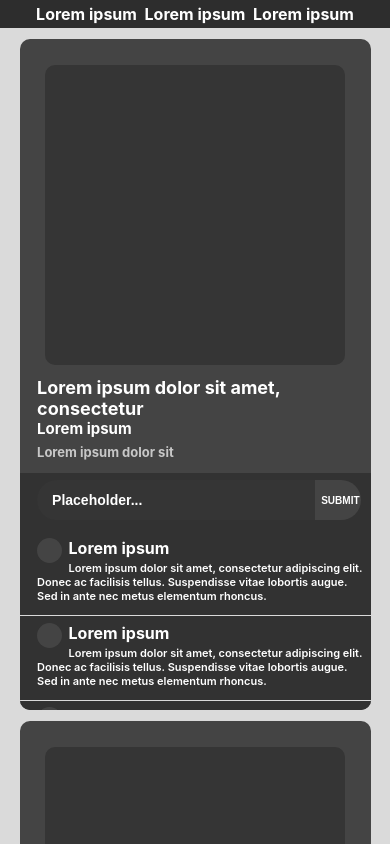
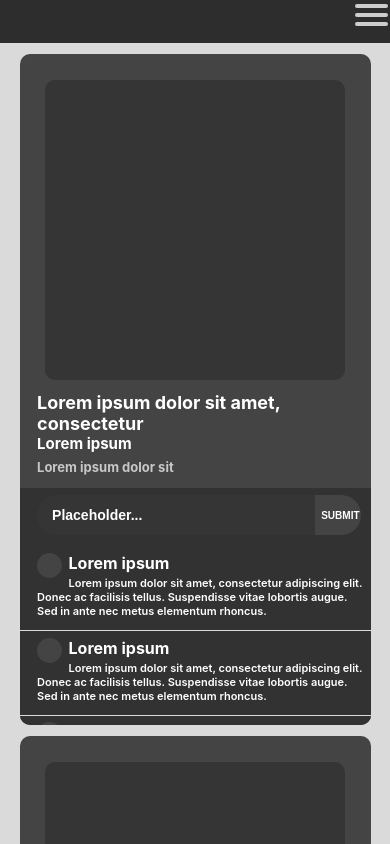
Before and after one commit to doizzie/css-task, a React (Create React App) app in the folder my-app/: page / in a window 390 px wide. Shown: the top 844 px of the page. Built offline with nearby package versions, Linux system fonts and the light colour scheme.

Commit message:
hamburger menu added, fully functional

```diff
--- a/my-app/src/App.css
+++ b/my-app/src/App.css
@@ -39,18 +39,22 @@
 
 nav {
   background-color:#2d2d2d;
-  padding:1%;
+  /* padding:1%; */
   text-align:center;
 }
 nav a{
   color:#ffffff;
-  padding:1%;
+  /* padding:1%; */
   font-weight: bold;
   text-decoration: none;
 }
 nav a:hover{
   opacity:0.5;
 }
+/* input[type=checkbox]{
+  display:none;
+} */
+
 
 .element {
   background-color:#2d2d2d;
--- /dev/null
+++ b/my-app/src/Nav.css
@@ -0,0 +1,175 @@
+@media screen and (max-width: 640px){
+    body{
+        overflow-x: hidden;
+    }
+nav {
+    position:sticky;
+    top:0;
+    left:0;
+    width:100%;
+    height: 35px;
+    /* top:0; */
+    /* left:0; */
+}
+
+#menuToggle
+{
+  display: block;
+  /* position: relative; */
+  /* position:fixed; */
+  /* top: 50px; */
+  padding:1%;
+  /* left: 50px; */
+  /* right: 5%; */
+  z-index: 1;
+  /* background-color:#232323; */
+  -webkit-user-select: none;
+  user-select: none;
+}
+
+#menuToggle a
+{
+  text-decoration: none;
+  color: #232323;
+
+  transition: color 0.3s ease;
+}
+
+#menuToggle a:hover
+{
+  /* color: tomato; */
+}
+
+
+#menuToggle input
+{
+  display: block;
+  width: 40px;
+  height: 32px;
+  position: absolute;
+  top: -7px;
+  left: -5px;
+  margin-left: 90%;
+  cursor: pointer;
+
+  opacity: 0; /* hide this */
+  z-index: 2; /* and place it over the hamburger */
+
+  -webkit-touch-callout: none;
+}
+
+/*
+ * Just a quick hamburger
+ */
+#menuToggle span
+{
+  display: block;
+  width: 33px;
+  height: 4px;
+  margin-bottom: 5px;
+  position: relative;
+  margin-left: 90%;
+  background: #cdcdcd;
+  border-radius: 3px;
+
+  z-index: 1;
+
+  transform-origin: 4px 0px;
+
+  transition: transform 0.5s cubic-bezier(0.77,0.2,0.05,1.0),
+              background 0.5s cubic-bezier(0.77,0.2,0.05,1.0),
+              opacity 0.55s ease;
+}
+
+#menuToggle span:first-child
+{
+  transform-origin: 0% 0%;
+}
+
+#menuToggle span:nth-last-child(2)
+{
+  transform-origin: 0% 100%;
+}
+
+#menuToggle input:checked ~ span
+{
+  opacity: 1;
+  transform: rotate(45deg) translate(-2px, -1px);
+  /* background: #232323; */
+  margin-top:1%;
+}
+
+
+#menuToggle input:checked ~ span:nth-last-child(3)
+{
+  opacity: 0;
+  transform: rotate(0deg) scale(0.2, 0.2);
+}
+
+
+#menuToggle input:checked ~ span:nth-last-child(2)
+{
+  transform: rotate(-45deg) translate(0, -1px);
+}
+#menuToggle input:checked ~ #menu {
+    position:fixed;
+    /* margin: 10px 0; */
+}
+#menuToggle input:checked ~ .App {
+    overflow: hidden;
+}
+
+/*
+ * Make this absolute positioned
+ * at the top left of the screen
+ */
+#menu
+{
+  position: absolute;
+  width: 120vw;
+  height:100vh;
+  margin: 8px 0 0 -100px;
+  padding: 50px;
+  padding-top: 125px;
+  text-align:center;
+  background: #444444;
+  list-style-type: none;
+  -webkit-font-smoothing: antialiased;
+  /* to stop flickering of text in safari */
+
+  transform-origin: 0% 0%;
+  transform: translate(-100%, 0);
+
+  transition: transform 0.5s cubic-bezier(0.77,0.2,0.05,1.0);
+}
+
+#menu li
+{
+  padding: 10px 0;
+  font-size: 40px;
+  text-align:center;
+  border-bottom: 3px solid #DADADA;
+  width: 60%;
+  display:block;
+  margin: 0 auto;
+}
+#menu li a {
+    color:#FFFFFF;
+}
+#menu li:last-child{
+    border: none;
+}
+
+/*
+ * And let's slide it in from the left
+ */
+#menuToggle input:checked ~ ul
+{
+    transform: none;
+}
+
+.overflowHiddenCompletely {
+    overflow-y: hidden;
+    overflow-x: hidden;
+}
+}
--- a/my-app/src/NavBar.js
+++ b/my-app/src/NavBar.js
@@ -1,14 +1,36 @@
 import React from 'react';
+import './Nav.css';
 
 export default function NavBar() {
     const pages = ['Lorem ipsum', 'Lorem ipsum', 'Lorem ipsum'];
     const navLinks = pages.map(page => {
       return (
-        <a href={'/' + page}>
+        <li><a href={'/' + page}>
           {page}
-        </a>
+        </a></li>
       )
     });
 
-    return <nav>{navLinks}</nav>;
+    return (
+      <nav role="navigation" id="menuToggle">
+        <input type="checkbox" onClick='fixOverflow()'/>
+
+        <span></span>
+        <span></span>
+        <span></span>
+
+        <ul id="menu">
+          {navLinks}
+        </ul>
+    </nav>
+    );
   }
+
+  function fixOverflow(){
+    var doc = document.getElementById("app");
+    if(doc.classList.contains("overflowHiddenCompletely")){
+      doc.classList.remove("overflowHiddenCompletely");
+    } else {
+      doc.classList.add("overflowHiddenCompletely");
+    }
+  }
```
